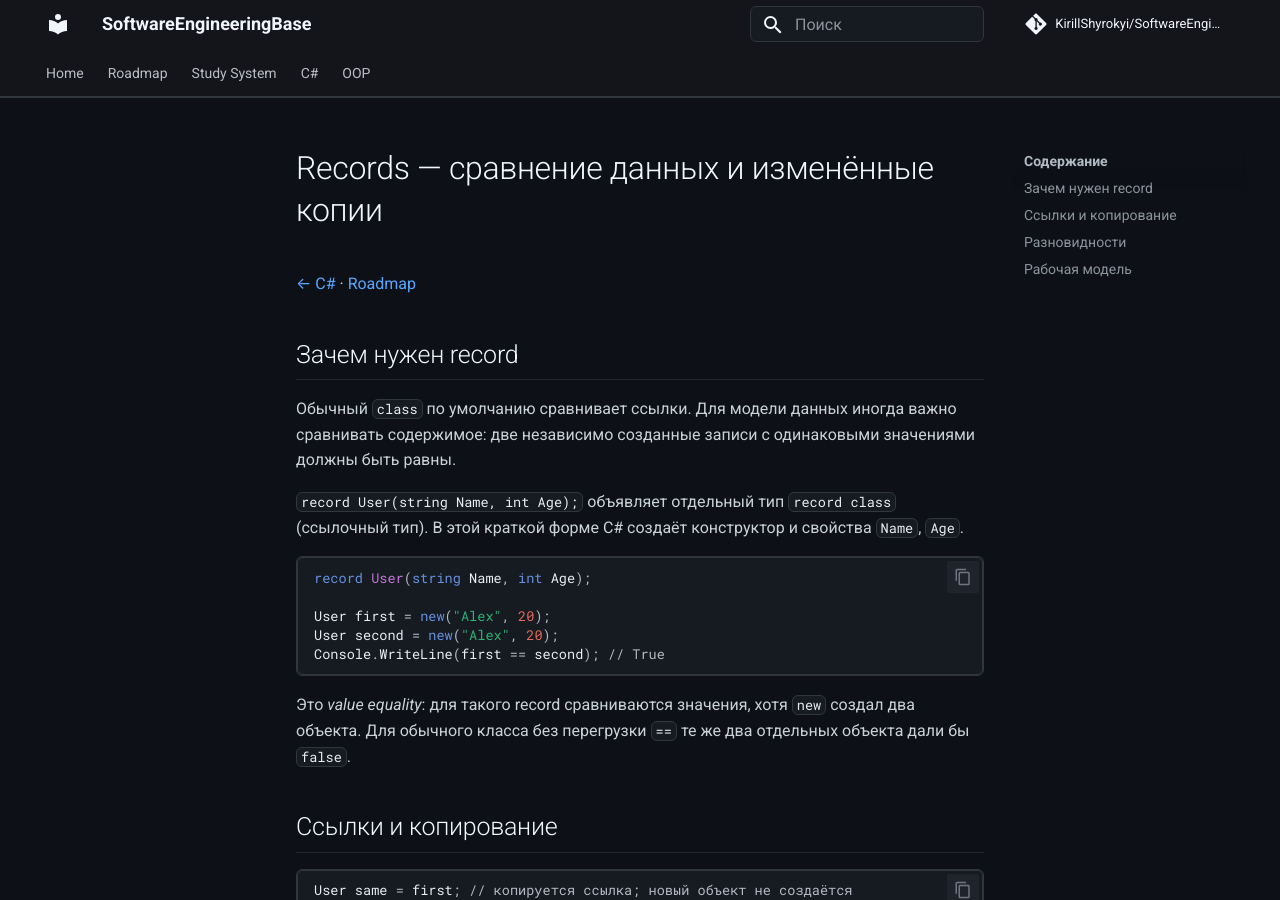
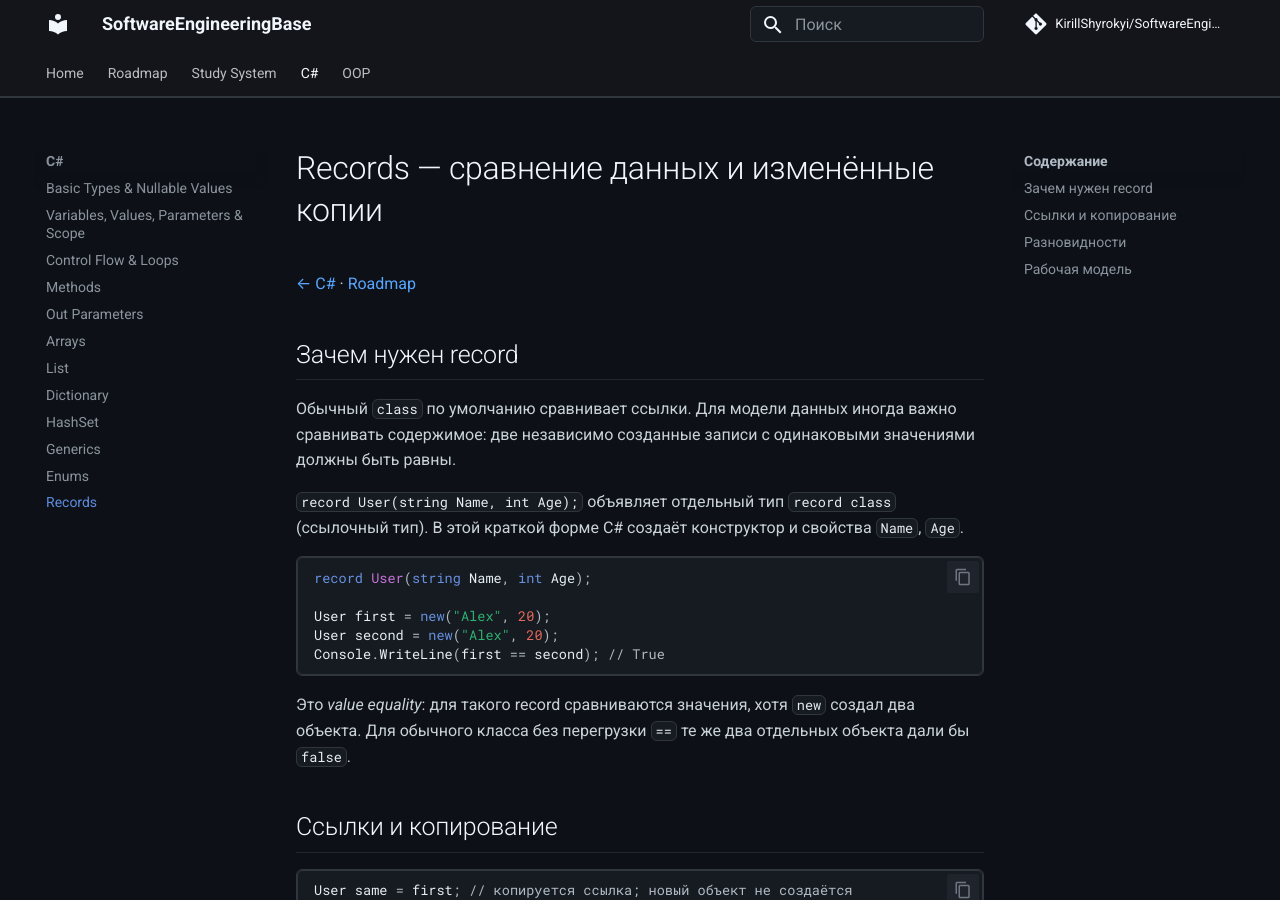
Before and after one commit to KirillShyrokyi/SoftwareEngineeringBase, an MkDocs documentation site: the page built from docs/csharp/records.md, in a window 1280 px wide and 900 px high. Built offline with MkDocs 1.6.1 and Material for MkDocs 9.7.7, drawn with Linux system fonts in a browser that asks for light colours; comment, search, counter and statistics services are not loaded.

Commit message:
docs: include records in navigation

```diff
--- a/mkdocs.yml
+++ b/mkdocs.yml
@@ -21,6 +21,7 @@ nav:
       - HashSet<T>: csharp/hashset.md
       - Generics: csharp/generics.md
       - Enums: csharp/enums.md
+      - Records: csharp/records.md
   - OOP:
       - Overview: oop/index.md
       - Class, Object, State & Behavior: oop/class-object-state-behavior.md
```
